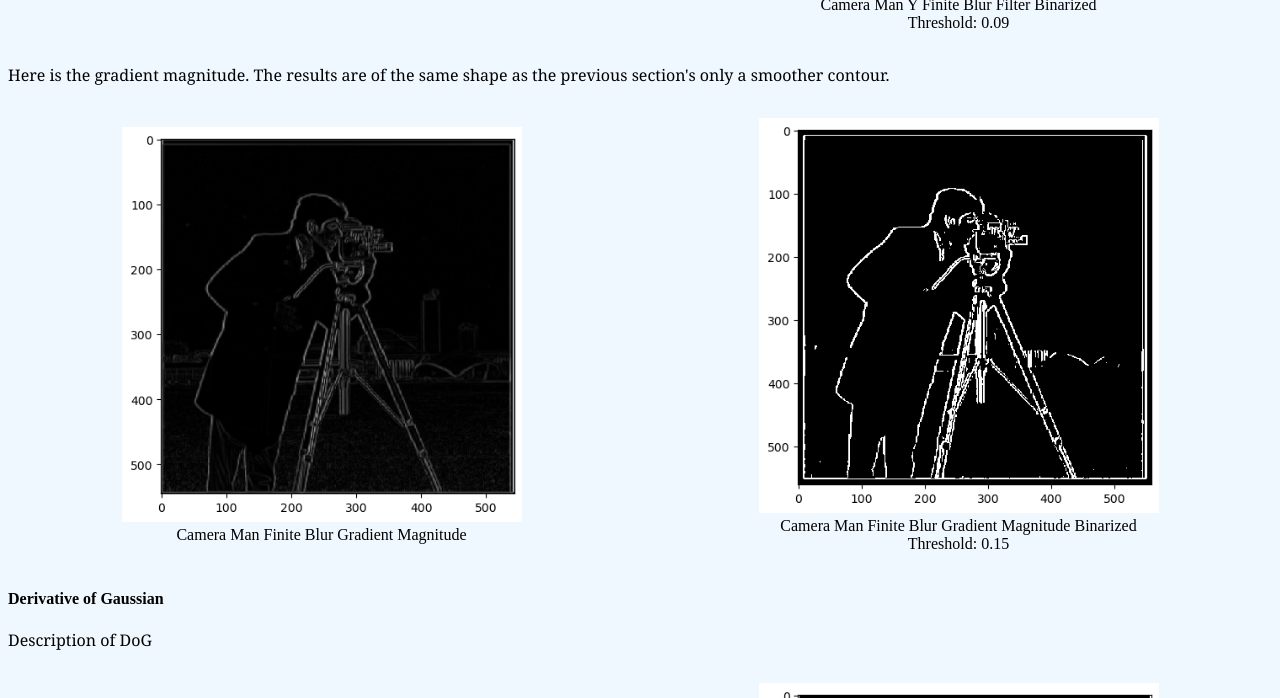
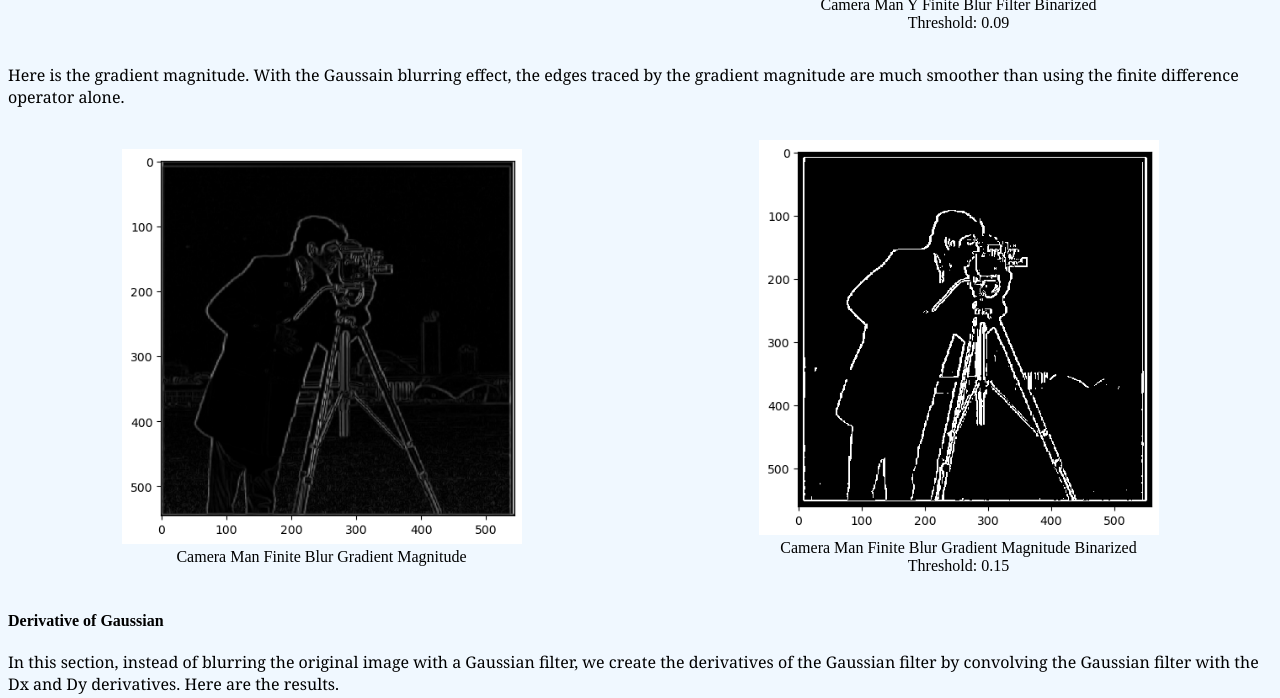
Before and after one commit to J-Ch-n/cs180-proj2-web, a plain HTML site: page index.html in a window 1280 px wide. Shown: the part 3455-4153 px from the top of the page. Drawn offline with Linux system fonts and the light colour scheme.

Commit message:
Updated website.

```diff
--- a/index.html
+++ b/index.html
@@ -148,7 +148,8 @@
     </div>
 
     <p>
-      Here is the gradient magnitude. The results are of the same shape as the previous section's only a smoother contour.
+      Here is the gradient magnitude. With the Gaussain blurring effect, the edges traced by the gradient magnitude are much smoother than using
+      the finite difference operator alone.
     </p>
 
     <div class=image_container>
@@ -171,7 +172,9 @@
     </div>
 
     <h4> Derivative of Gaussian </h4>
-    <p> Description of DoG </p>
+    <p> In this section, instead of blurring the original image with a Gaussian filter, we create the derivatives of the Gaussian filter by
+      convolving the Gaussian filter with the Dx and Dy derivatives. Here are the results.
+    </p>
 
     <div class=image_container>
       <div class=image>
@@ -262,7 +265,7 @@
     <h5> Blurring </h5>
 
     <p>
-      To blur an image, I convolved a 2d Guassian filter with the origina image to get the low frequencies.
+      To blur an image, I convolved a 2d Guassian filter with the original image to get the low frequencies.
     </p>
 
     <h5> Sharpening </h5>
```
